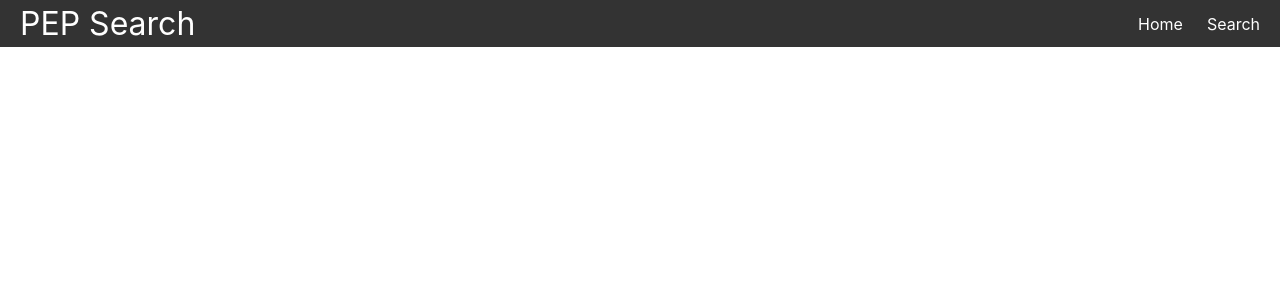
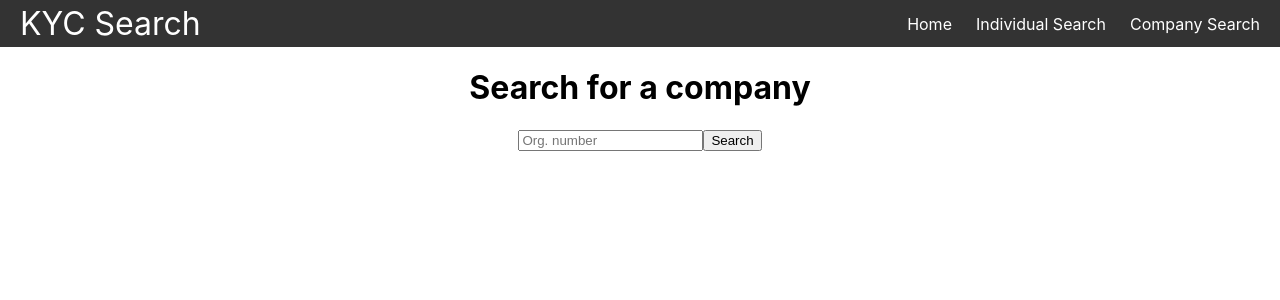
Before and after one commit to austheimjr/stacc-code-challenge, a React (Create React App) app: page /companySearch in a window 1280 px wide. Shown: the top 300 px of the page. Built offline with nearby package versions, Linux system fonts and the light colour scheme.

Commit message:
company search added, returns company details

```diff
--- a/src/App.css
+++ /dev/null
@@ -1,38 +0,0 @@
-.App {
-  text-align: center;
-}
-
-.App-logo {
-  height: 40vmin;
-  pointer-events: none;
-}
-
-@media (prefers-reduced-motion: no-preference) {
-  .App-logo {
-    animation: App-logo-spin infinite 20s linear;
-  }
-}
-
-.App-header {
-  background-color: #282c34;
-  min-height: 100vh;
-  display: flex;
-  flex-direction: column;
-  align-items: center;
-  justify-content: center;
-  font-size: calc(10px + 2vmin);
-  color: white;
-}
-
-.App-link {
-  color: #61dafb;
-}
-
-@keyframes App-logo-spin {
-  from {
-    transform: rotate(0deg);
-  }
-  to {
-    transform: rotate(360deg);
-  }
-}
--- a/src/App.js
+++ b/src/App.js
@@ -1,9 +1,9 @@
 import * as React from 'react';
-import './App.css';
 import Navbar from './components/Navbar';
 import {Route, Routes} from 'react-router-dom';
 import Home from './pages/Home.js';
 import Search from './pages/Search.js';
+import CompanySearch from './pages/CompanySearch';
 
 function App() {
   return (
@@ -13,6 +13,7 @@ function App() {
       <Routes>
         <Route path="/" element={<Home/>}/>
         <Route path="/search" element={<Search/>}/>
+        <Route path="/companySearch" element={<CompanySearch/>}/>
       </Routes>
     </div>
     </>
--- a/src/components/Navbar.js
+++ b/src/components/Navbar.js
@@ -2,10 +2,11 @@ import {Link, useMatch, useResolvedPath} from 'react-router-dom';
 
 export default function Navbar(){
     return (<nav className="nav">
-        <Link href="/" className="site-title">PEP Search</Link>
+        <Link href="/" className="site-title">KYC Search</Link>
         <ul>
             <CustomLink to="/">Home</CustomLink>
-            <CustomLink to="/search">Search</CustomLink>
+            <CustomLink to="/search">Individual Search</CustomLink>
+            <CustomLink to="/companySearch">Company Search</CustomLink>
         </ul>
     </nav>
     );
--- /dev/null
+++ b/src/pages/CompanySearch.js
@@ -0,0 +1,49 @@
+import React, { useState } from "react";
+
+//style søkefelt og knapp
+export default function CompanySearch() {
+
+    const [search, setSearch] = useState("");
+    const [company, setCompany] = useState("");
+
+    const getCompany = async () => {
+        try {
+            const response = await fetch(`https://code-challenge.stacc.dev/api/enheter?orgNr=${search}`);
+            const json = await response.json();
+            setCompany(json);
+            console.log(json);
+        } catch (error) {
+            console.log(error);
+        }
+    };
+
+        return (
+            <div className="search">
+                <h1>Search for a company</h1>
+                <input
+                    type="string"
+                    placeholder="Org. number"
+                    onChange={(event) => setSearch(event.target.value)}
+                />
+                <button onClick={getCompany}>Search</button>
+
+                    <h1>{company.navn}</h1>
+
+                    {company.forretningsadresse && company.naeringskode1 && company.organisasjonsform && (
+                        <div className="company">
+                            <p>Number of employees: {company.antallAnsatte}</p>
+                            <p>Address: {company.forretningsadresse.adresse}</p>
+                            <p>Postal code: {company.forretningsadresse.postnummer}</p>
+                            <p>City: {company.forretningsadresse.poststed}</p>
+                            <p>Country: {company.forretningsadresse.land}</p>
+                            <p>Commercial activities: {company.naeringskode1.beskrivelse}</p>
+                            <p>Organizational form: {company.organisasjonsform.beskrivelse}</p>
+                        </div>
+                    )}
+
+
+
+            </div>
+        );
+
+}
--- a/src/pages/Home.js
+++ b/src/pages/Home.js
@@ -1,4 +1,5 @@
 export default function Home() {
+  //style hjemmesiden som forklarer hva man kan gjøre
     return (
       <div className="home">
         <h1>Home</h1>
--- a/src/pages/Search.js
+++ b/src/pages/Search.js
@@ -1,6 +1,6 @@
 import React, { useState } from "react";
 
-
+//style søkefelt og knapp
 export default function Search() {
 
    const [search, setSearch] = useState("");
@@ -19,7 +19,7 @@ export default function Search() {
 
     return (
       <div className="search">
-        <h1>Search</h1>
+        <h1>Search for a PEP</h1>
         <input
           type="text"
           placeholder="Search for a person"
@@ -37,8 +37,6 @@ export default function Search() {
                 <p>Countries: {person.countries}</p>
                 <p>Dataset: {person.dataset}</p>
                 <p>Emails: {person.emails}</p>
-                <p>First Seen: {person.first_seen}</p>
-                <p>Last Seen: {person.last_seen}</p>
                 <p>Phones: {person.phones}</p>
                 <p>Sanctions: {person.sanctions}</p>
 
--- a/src/styles.css
+++ b/src/styles.css
@@ -55,7 +55,20 @@ body{
     flex-direction: column;
     align-items: center;
     gap: 1rem;
-    border: 3px solid rgba(241, 148, 7, 0.952);
+    border: 3px solid rgb(0, 0, 0);
     border-radius: 30px;
     margin-top: .25rem;
+    margin-right: 20%;
+    margin-left: 20%;
 }
+.company{
+    display: flex;
+    flex-direction: column;
+    align-items: center;
+    margin-right: 20%;
+    margin-left: 20%;
+    gap: 1rem;
+    border: 3px solid rgb(0, 0, 0);
+    border-radius: 30px;
+    margin-top: 1rem;
+}
```
